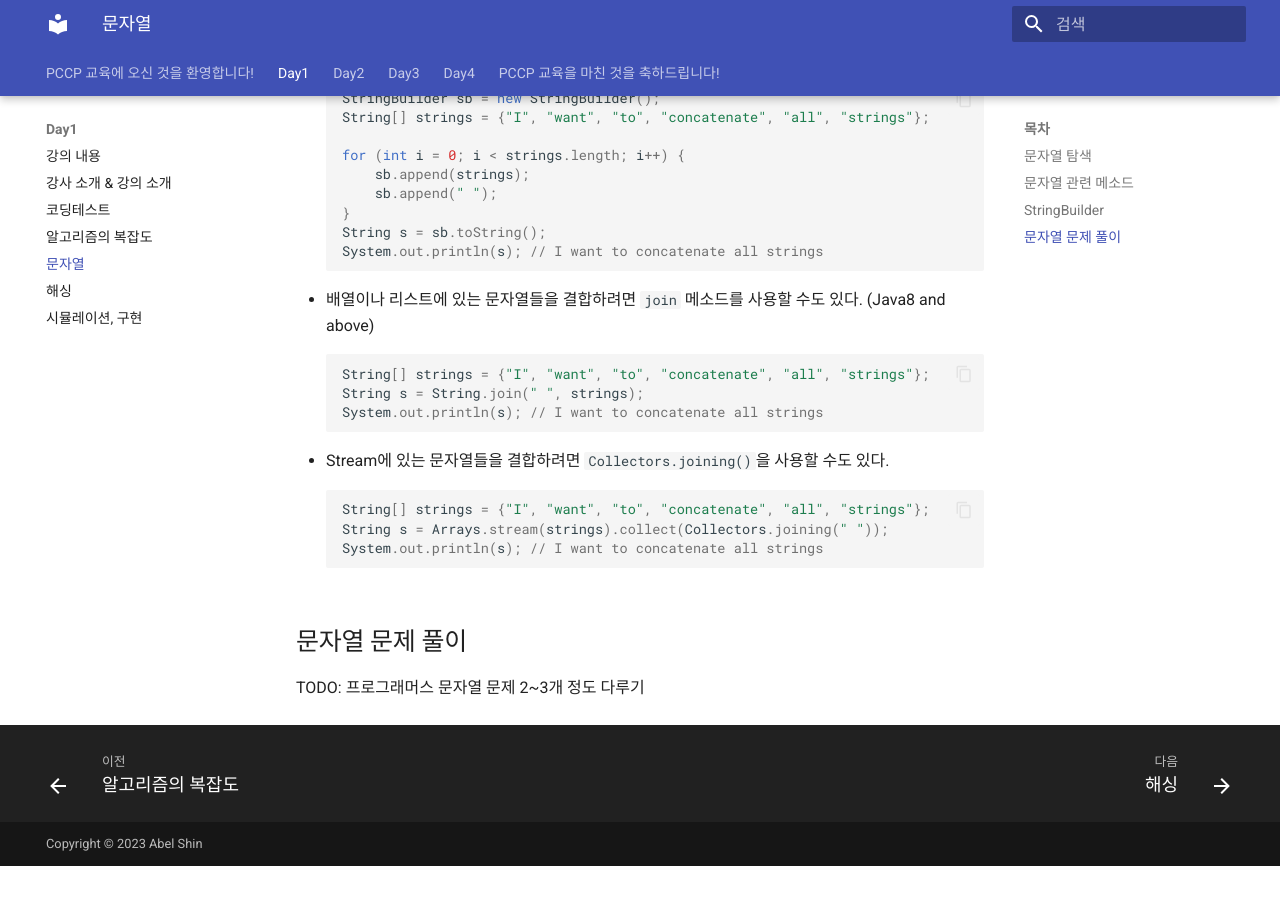
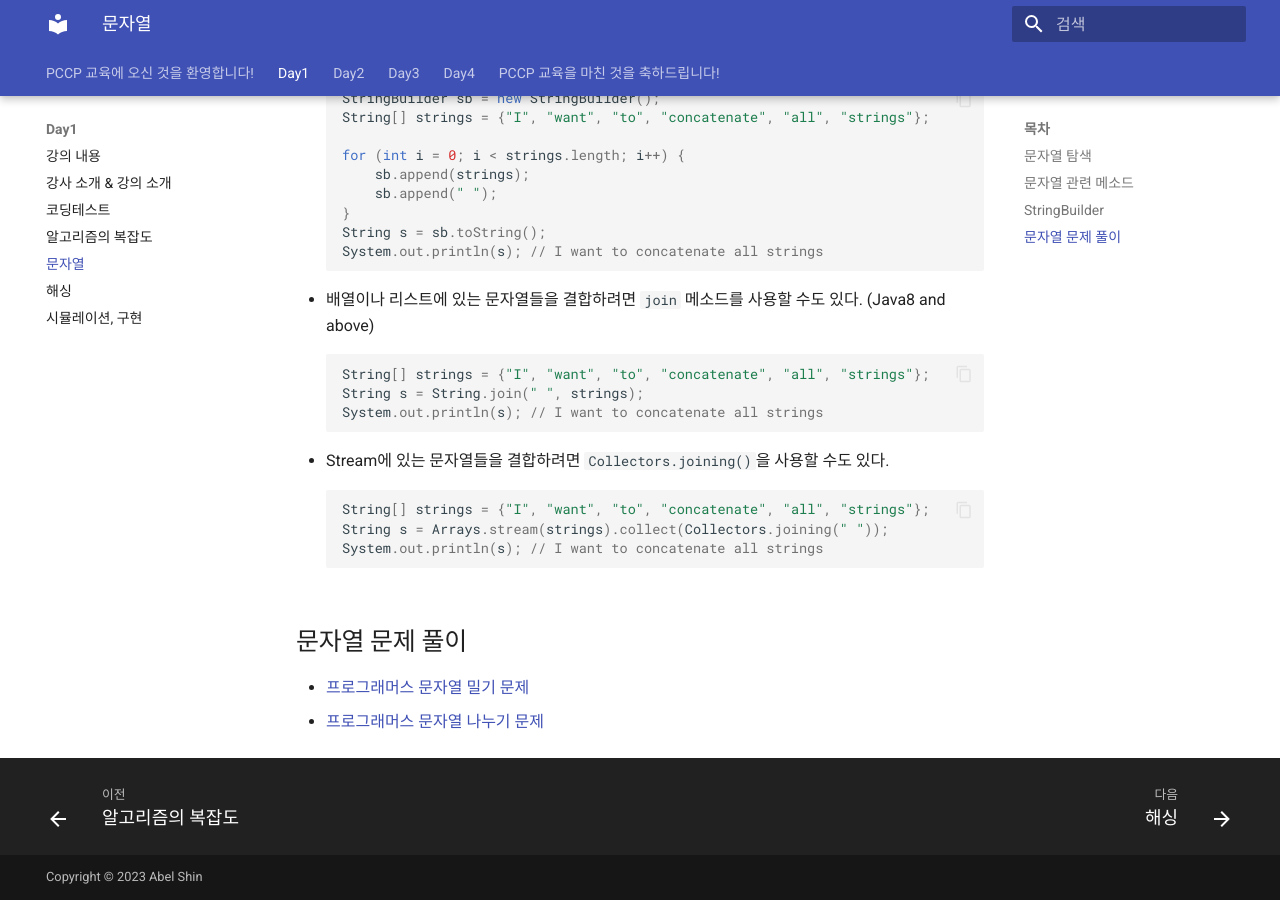
Before and after one commit to abel-shin/pccp-java, an MkDocs documentation site: the page built from docs/day1/section5.md, in a window 1280 px wide and 900 px high, scrolled down 1427 px. Built offline with MkDocs 1.6.1 and Material for MkDocs 9.7.7, drawn with Linux system fonts in a browser that asks for light colours; before the commit the page ends 2293 px from its top, so only the background shows below that.

Commit message:
added string problems

```diff
--- a/docs/day1/section5.md
+++ b/docs/day1/section5.md
@@ -69,4 +69,5 @@
 
 ## 문자열 문제 풀이
 
-TODO: 프로그래머스 문자열 문제 2~3개 정도 다루기
+- [프로그래머스 문자열 밀기 문제](https://school.programmers.co.kr/learn/courses/30/lessons/120921){:target="_blank"}
+- [프로그래머스 문자열 나누기 문제](https://school.programmers.co.kr/learn/courses/30/lessons/140108){:target="_blank"}
```
